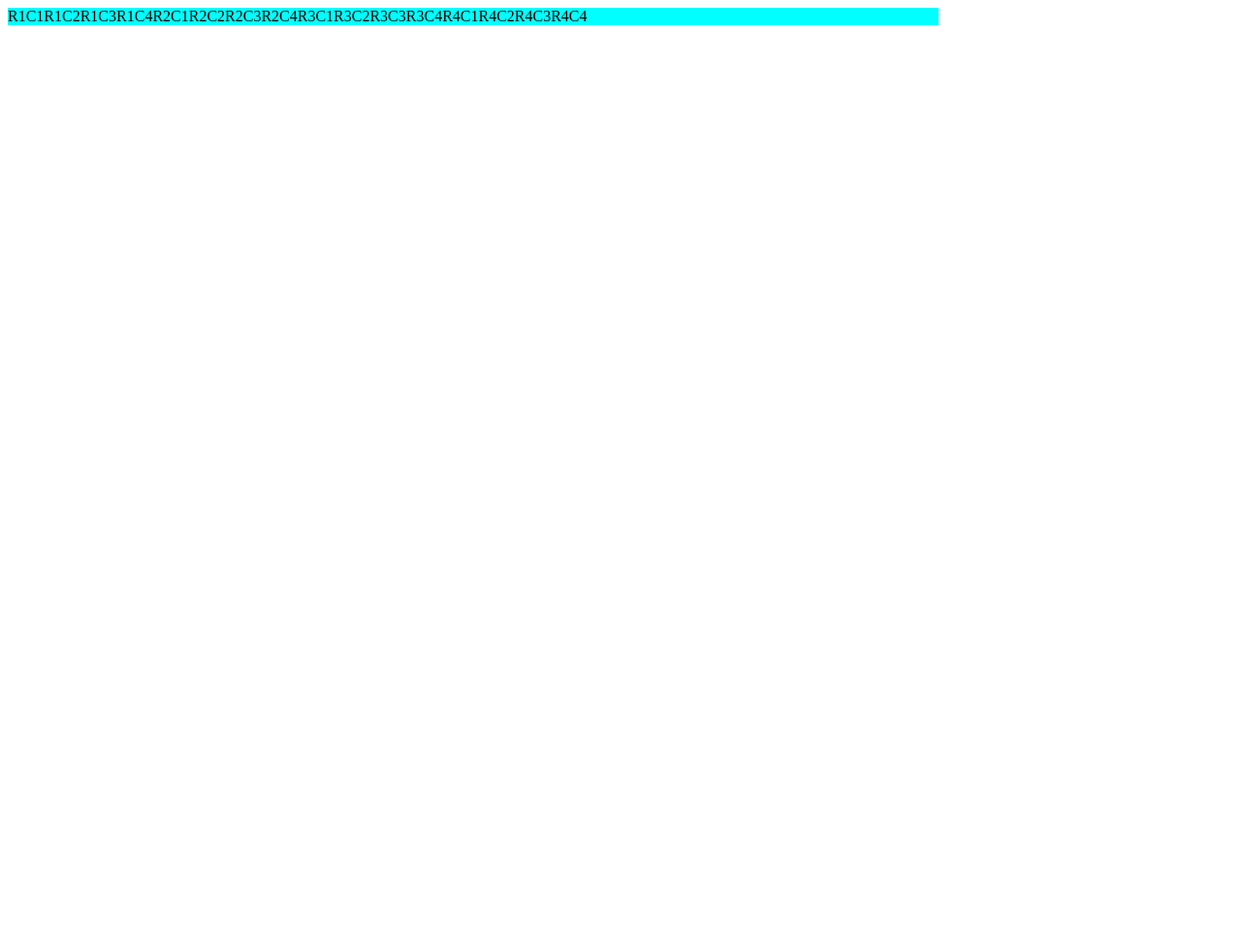
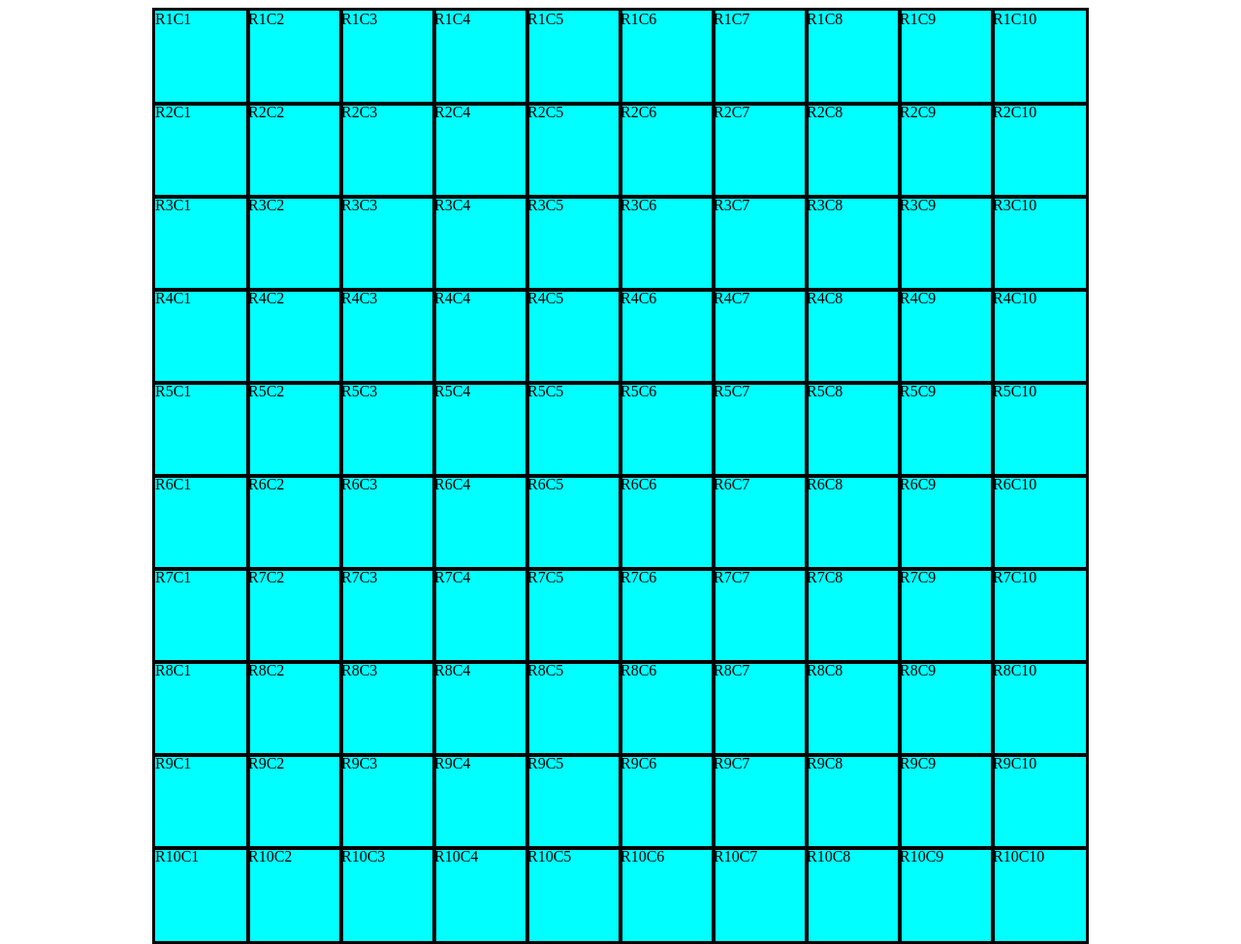
Before and after one commit to cmwilkerson/odin-etching-of-a-sketch, a plain HTML site: page index.html in a window 1280 px wide. Shown: the whole page at 97% size. Before the commit the page ends 800 px from the top, so only its background shows below. Drawn offline with Linux system fonts and the light colour scheme.

Commit message:
Set up the style for the container and the gridPlays interact

```diff
--- a/javascript-file.js
+++ b/javascript-file.js
@@ -8,9 +8,11 @@ function buildGrid(sideLength){
         elementCreation=document.createElement("div");
         elementCreation.setAttribute("id",`divR${r}C${c}`);
         elementCreation.classList.add("gridPlay");
-        elementCreation.textContent=`R${r}C${c}`
+        elementCreation.textContent=`R${r}C${c}`;
+        elementCreation.style.flex =`1 1 ${(100/sideLength)}%`;
         playableGrid.appendChild(elementCreation);
     }
 }
 }
-buildGrid(4);
+buildGrid(10);
+console.log(playableGrid);
--- a/style.css
+++ b/style.css
@@ -1,10 +1,19 @@
+body{
+    display: flex;
+    justify-content: center;
+}
 #gridContainer{
     background-color: aqua;
     display: flex;
     flex-wrap: wrap;
     max-width: 960px;
     min-width: 960px;
+    max-height: 960px;
+    min-height: 960px;
+    border: 3px solid black;
+
 }
 .gridPlay{
-    width: auto;
+    outline: 2px solid black;
+
 }
```
